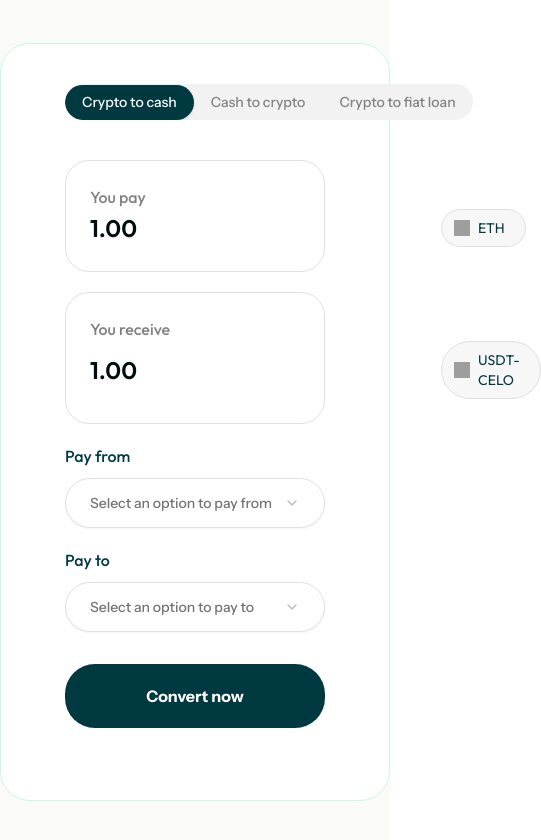
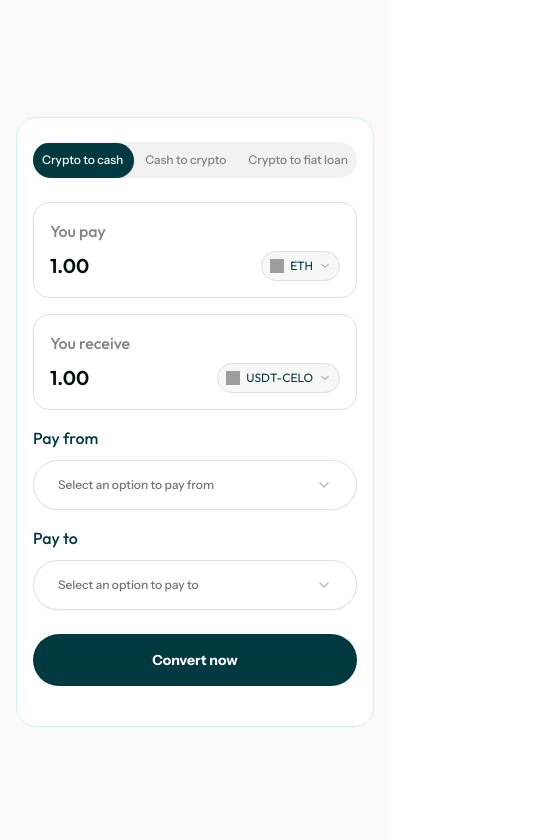
Before and after one commit to EA10-lite/novacrust-exercise, a React (Vite) app: page / in a window 390 px wide. Shown: the top 840 px of the page, 541 px wide, since content can reach past the window. Built offline with nearby package versions, Linux system fonts and the light colour scheme; grey boxes are pictures that could not be loaded; a web font is replaced by a local one.

Commit message:
working on responsiveness

```diff
--- a/src/App.tsx
+++ b/src/App.tsx
@@ -3,7 +3,7 @@ import "./App.css";
 
 const App = () => {
   return (
-    <div className="min-h-screen flex items-center justify-center bg-[#fafaf8] py-8">
+    <div className="min-h-screen flex items-center justify-center bg-[#fafaf8] py-4 px-4 sm:py-8">
       <PaymentForm />
     </div>
   )
--- a/src/modules/core/components/forms/CustomSelect.tsx
+++ b/src/modules/core/components/forms/CustomSelect.tsx
@@ -1,7 +1,5 @@
-
 import { useRef } from "react";
 import { type FormikValues, useFormikContext } from "formik"
-
 import {
     Select,
     SelectContent,
@@ -10,29 +8,28 @@ import {
     SelectTrigger,
     SelectValue,
 } from "@/modules/core/components/ui/select"
-
 import Error from "./Error";
 import Label from "./Label"
 
 interface Option {
-    value:          string;
-    title:          string;
-    icon?:         string;
+    value: string;
+    title: string;
+    icon?: string;
 }
 
 interface CustomSelectProps {
-    options:        Option[];
-    placeholder?:   string;
-    label:          string;
-    name:           string;
-    disabled?:      boolean;
+    options: Option[];
+    placeholder?: string;
+    label: string;
+    name: string;
+    disabled?: boolean;
 }
+
 const CustomSelect: React.FC<CustomSelectProps> = ({ options, placeholder, label, name }) =>{
     const inputRef = useRef<HTMLButtonElement>(null);
-
     const { errors, touched, setFieldValue, values } = useFormikContext<FormikValues>();
 
-     const handleFocus = () => {
+    const handleFocus = () => {
         if (inputRef.current && !inputRef.current.classList.contains("active-input")) {
             inputRef.current.classList.add("active-input");
         }
@@ -44,7 +41,7 @@ const CustomSelect: React.FC<CustomSelectProps> = ({ options, placeholder, label
     };
 
     return (
-        <div className="form-field mb-5">
+        <div className="form-field mb-4 sm:mb-5">
             { label && (
                 <Label
                     name={name}
@@ -54,7 +51,7 @@ const CustomSelect: React.FC<CustomSelectProps> = ({ options, placeholder, label
             <Select value={values[name]} onValueChange={(e)=> setFieldValue(name, e)} >
                 <SelectTrigger
                     className={`
-                        select-btn bg-white w-full rounded-[30px] text-black text-left text-sm leading-base font-[500] px-[24px] py-[18px] border
+                        select-btn bg-white w-full rounded-[30px] text-black text-left text-xs sm:text-sm leading-base font-[500] border
                         ${ errors[name] && touched[name] ? "border-error text-error bg-opacity-50 text-black error-input" : "border-[#E0E0E0]" }
                     `}
                     style={{
@@ -67,20 +64,20 @@ const CustomSelect: React.FC<CustomSelectProps> = ({ options, placeholder, label
                     <SelectValue
                         defaultValue={values[name]}
                         placeholder={placeholder}
-                        className="text-secondary text-left text-sm leading-base font-[500] px-[24px] py-[20px]"
+                        className="text-secondary text-left text-xs sm:text-sm leading-base font-[500]"
                     />
                 </SelectTrigger>
-                <SelectContent className="w-[100%] bg-white border-none">
+                <SelectContent className="w-[98%] mx-auto bg-white border-none">
                     <SelectGroup>
                         { options?.map((option, index) => (
                             <SelectItem
                                 value={option?.value}
                                 key={index}
-                                className="p-[12px]"
+                                className="p-2.5 sm:p-[12px]"
                             >
                                 <div className="flex items-center gap-2">
-                                    { option?.icon && <img src={option?.icon} alt={option?.title} className="w-4 h-4" /> }
-                                    { option?.title }
+                                    { option?.icon && <img src={option?.icon} alt={option?.title} className="w-3.5 h-3.5 sm:w-4 sm:h-4" /> }
+                                    <span className="text-xs sm:text-sm">{ option?.title }</span>
                                 </div>
                             </SelectItem>
                         ))}
--- a/src/modules/core/components/forms/Submit.tsx
+++ b/src/modules/core/components/forms/Submit.tsx
@@ -13,12 +13,16 @@ const Submit: React.FC<SubmitProps> = ({ title, loading, disabled }) => {
 
     return (
         <button
-            className="form-btn bg-primary flex items-center gap-3 justify-center rounded-[30px] py-[20px] px-[40px] text-white whitespace-nowrap cursor-pointer text-base leading-base font-[700] w-full"
+            className="form-btn bg-primary flex items-center gap-2 sm:gap-3 justify-center  rounded-[30px] py-4 px-6 sm:py-5 sm:px-8 md:py-[20px] md:px-[40px] text-white whitespace-nowrap cursor-pointer text-sm sm:text-base leading-base font-[700] w-full"
             type="submit"
             onClick={()=> handleSubmit()}
             disabled={disabled ? disabled : loading}
+            style={{
+                opacity: disabled || loading ? 0.5 : 1,
+                cursor: disabled || loading ? "not-allowed" : "pointer",
+            }}
         >
-            { loading && <LuLoaderCircle className="animate-spin delay-[150ms] ease-in text-lg" />}
+            { loading && <LuLoaderCircle className="animate-spin delay-[150ms] ease-in text-base sm:text-lg" />}
             <span> { title } </span>
         </button>
     )
--- a/src/modules/payments/components/CryptoToCash.tsx
+++ b/src/modules/payments/components/CryptoToCash.tsx
@@ -23,7 +23,7 @@ const CryptoToCash = () => {
         setLoading(false);
     }
     return (
-        <div className="py-[32px]">
+        <div className="py-4 sm:py-6 md:py-[32px]">
             <Formik
                 initialValues={{
                     payFrom: "",
@@ -38,7 +38,7 @@ const CryptoToCash = () => {
             >
                 {()=> (
                     <div className="">
-                        <div className="mb-[32px]">
+                        <div className="mb-6 sm:mb-8 md:mb-[32px]">
                             <PaymentInput
                                 name="amount"
                                 label="You pay"
--- a/src/modules/payments/components/CurrencyDropdown.tsx
+++ b/src/modules/payments/components/CurrencyDropdown.tsx
@@ -7,7 +7,6 @@ import {
 } from "@/modules/core/components/ui/dropdown-menu";
 import { Search, ChevronDown } from "lucide-react";
 import { CURRENCY_OPTIONS } from "../data";
-
 
 type CurrencyDropdownProps = {
     value?: string;
@@ -40,29 +39,29 @@ export function CurrencyDropdown({ value, onChange }: CurrencyDropdownProps) {
     return (
         <DropdownMenu open={open} onOpenChange={setOpen}>
             <DropdownMenuTrigger asChild>
-                <div className="border border-[#E0E0E0] bg-[#F7F7F7] rounded-[30px] px-[12px] py-[8px] flex items-center gap-2 cursor-pointer">
-                    <img src={selectedCurrency.icon} alt={selectedCurrency.label} className="w-4 h-4" />
-                    <span className="text-primary text-sm font-[400]">{selectedCurrency.label}</span>
-                    <ChevronDown className={`w-4 h-4 text-[#828282] transition-transform duration-200 ${open ? 'rotate-180' : ''}`} />
+                <div className="border border-[#E0E0E0] bg-[#F7F7F7] rounded-[20px] sm:rounded-[30px] px-2 py-1.5 sm:px-[12px] sm:py-[8px] flex items-center gap-1.5 sm:gap-2 cursor-pointer shrink-0">
+                    <img src={selectedCurrency.icon} alt={selectedCurrency.label} className="w-3.5 h-3.5 sm:w-4 sm:h-4" />
+                    <span className="text-primary text-xs sm:text-sm font-[400] whitespace-nowrap">{selectedCurrency.label}</span>
+                    <ChevronDown className={`w-3 h-3 sm:w-4 sm:h-4 text-[#828282] transition-transform duration-200 ${open ? 'rotate-180' : ''}`} />
                 </div>
             </DropdownMenuTrigger>
             <DropdownMenuContent
                 align="end"
-                className="w-[224px] rounded-[20px] px-[12px] py-[16px]"
+                className="w-[200px] sm:w-[224px] rounded-[16px] sm:rounded-[20px] px-3 sm:px-[12px] py-3 sm:py-[16px]"
             >
                 <div className="relative">
-                    <Search className="absolute left-3 top-1/2 transform -translate-y-1/2 w-4 h-4 text-[#828282]" />
+                    <Search className="absolute left-2.5 sm:left-3 top-1/2 transform -translate-y-1/2 w-3.5 h-3.5 sm:w-4 sm:h-4 text-[#828282]" />
                     <input
                         type="text"
                         placeholder="Search currency..."
                         value={searchQuery}
                         onChange={(e) => setSearchQuery(e.target.value)}
-                        className="w-full pl-9 pr-3 py-2 border border-[#E0E0E0] rounded-[20px] text-sm focus:outline-none focus:ring-2 focus:ring-primary"
+                        className="w-full pl-8 sm:pl-9 pr-2.5 sm:pr-3 py-1.5 sm:py-2 border border-[#E0E0E0] rounded-[16px] sm:rounded-[20px] text-xs sm:text-sm focus:outline-none focus:ring-2 focus:ring-primary"
                         onClick={(e) => e.stopPropagation()}
                         onKeyDown={(e) => e.stopPropagation()}
                     />
                 </div>
-                <div className="max-h-[200px] overflow-y-auto">
+                <div className="max-h-[180px] sm:max-h-[200px] overflow-y-auto">
                     {filteredOptions.length > 0 ? (
                         filteredOptions.map((option) => (
                             <DropdownMenuCheckboxItem
@@ -71,16 +70,16 @@ export function CurrencyDropdown({ value, onChange }: CurrencyDropdownProps) {
                                 onSelect={() => handleSelect(option.value)}
                                 className="w-full p-0"
                             >
-                                <div className="flex items-center justify-start gap-2 p-[12px]">
+                                <div className="flex items-center justify-start gap-2 p-2.5 sm:p-[12px]">
                                     {option.icon && (
-                                        <img src={option.icon} alt={option.label} className="w-4 h-4" />
+                                        <img src={option.icon} alt={option.label} className="w-3.5 h-3.5 sm:w-4 sm:h-4" />
                                     )}
-                                    <span className="text-primary text-sm font-[400]">{option.label}</span>
+                                    <span className="text-primary text-xs sm:text-sm font-[400]">{option.label}</span>
                                 </div>
                             </DropdownMenuCheckboxItem>
                         ))
                     ) : (
-                        <div className="p-[12px] text-sm text-[#828282] text-center">
+                        <div className="p-2.5 sm:p-[12px] text-xs sm:text-sm text-[#828282] text-center">
                             No currency found
                         </div>
                     )}
--- a/src/modules/payments/components/PaymentForm.tsx
+++ b/src/modules/payments/components/PaymentForm.tsx
@@ -1,9 +1,8 @@
 import { PaymentTabs } from "./PaymentTabs";
-
 
 const PaymentForm = () => {
     return (
-        <div className="w-full max-w-[640px] max-h-[762px] bg-white rounded-[30px] border border-stroke px-[64px] py-[40px]">
+        <div className="w-full max-w-[640px] max-h-[762px] bg-white rounded-[20px] sm:rounded-[30px] border border-stroke px-4 py-6 sm:px-8 md:px-[64px] md:py-[40px]">
             <PaymentTabs />
         </div>
     )
--- a/src/modules/payments/components/PaymentInput.tsx
+++ b/src/modules/payments/components/PaymentInput.tsx
@@ -16,7 +16,6 @@ const PaymentInput = ({
     const { values, setFieldValue , errors, touched } = useFormikContext<FormikValues>();
     const currencyName = currencyFieldName || `${name}Currency`;
 
-
     const handleChange = (e: React.ChangeEvent<HTMLInputElement>) => {
         const inputValue = e.target.value;
         if (inputValue === "" || inputValue === ".") {
@@ -29,19 +28,18 @@ const PaymentInput = ({
         }
     };
 
-
     return (
-        <div className="mb-5">
-            <div className={`rounded-[24px] border p-[24px] ${errors[name] && touched[name] ? "border-error" : " border-[#E0E0E0]"}`}>
+        <div className="mb-4 sm:mb-5">
+            <div className={`rounded-[16px] sm:rounded-[24px] border p-4 sm:p-6 md:p-[24px] ${errors[name] && touched[name] ? "border-error" : " border-[#E0E0E0]"}`}>
                 <Label
                     name={name}
                     label={label}
                     className="text-[#828282] mb-0"
                 />
 
-                <div className="flex items-center gap-2 justify-between">
+                <div className="flex items-center gap-2 sm:gap-3 justify-between mt-2">
                     <input
-                        className="flex-1 text-black text-2xl font-[600]"
+                        className="flex-1 text-black text-xl sm:text-2xl font-[600] min-w-0"
                         type="text"
                         inputMode="decimal"
                         value={values[name]}
--- a/src/modules/payments/components/PaymentTabs.tsx
+++ b/src/modules/payments/components/PaymentTabs.tsx
@@ -1,4 +1,3 @@
-
 import {
   Tabs,
   TabsContent,
@@ -10,29 +9,29 @@ import CryptoToCash from "./CryptoToCash"
 
 export function PaymentTabs() {
     return (
-        <div className="flex w-full flex-col gap-6">
+        <div className="flex w-full flex-col gap-4 sm:gap-6">
             <Tabs defaultValue="crypto-to-cash" className="flex flex-col">
-                <TabsList className="rounded-[30px] bg-[#F2F2F2] overflow-hidden p-0 mx-auto">
+                <TabsList className="rounded-[20px] sm:rounded-[30px] bg-[#F2F2F2] overflow-hidden p-0 mx-auto w-full sm:w-auto">
                     <TabsTrigger
                         value="crypto-to-cash"
-                        className="data-[state=active]:bg-primary data-[state=active]:text-white data-[state=active]:rounded-[30px] text-sm leading-sm font-[500] text-[#828282] py-[8px] px-[16px]"
+                        className="data-[state=active]:bg-primary data-[state=active]:text-white data-[state=active]:rounded-[20px] sm:data-[state=active]:rounded-[30px] text-xs sm:text-sm leading-sm font-[500] text-[#828282] py-[6px] px-[10px] sm:py-[8px] sm:px-[16px] flex-1 sm:flex-none"
                     >
-                        Crypto to cash
+                        <span className="whitespace-nowrap">Crypto to cash</span>
                     </TabsTrigger>
                     <TabsTrigger
                         value="cash-to-crypto"
-                        className="data-[state=active]:bg-primary data-[state=active]:text-white data-[state=active]:rounded-[30px] text-sm leading-sm font-[500] text-[#828282] py-[8px] px-[16px]"
+                        className="data-[state=active]:bg-primary data-[state=active]:text-white data-[state=active]:rounded-[20px] sm:data-[state=active]:rounded-[30px] text-xs sm:text-sm leading-sm font-[500] text-[#828282] py-[6px] px-[10px] sm:py-[8px] sm:px-[16px] flex-1 sm:flex-none"
                     >
-                        Cash to crypto
+                        <span className="whitespace-nowrap">Cash to crypto</span>
                     </TabsTrigger>
                     <TabsTrigger
                         value="crypto-to-fiat-loan"
-                        className="data-[state=active]:bg-primary data-[state=active]:text-white data-[state=active]:rounded-[30px] text-sm leading-sm font-[500] text-[#828282] py-[8px] px-[16px]"
+                        className="data-[state=active]:bg-primary data-[state=active]:text-white data-[state=active]:rounded-[20px] sm:data-[state=active]:rounded-[30px] text-xs sm:text-sm leading-sm font-[500] text-[#828282] py-[6px] px-[10px] sm:py-[8px] sm:px-[16px] flex-1 sm:flex-none"
                     >
-                        Crypto to fiat loan
+                        <span className="whitespace-nowrap">Crypto to fiat loan</span>
                     </TabsTrigger>
                 </TabsList>
-                <div className="min-h-[600px]">
+                <div className="min-h-[400px] sm:min-h-[500px] md:min-h-[600px]">
                     <TabsContent value="crypto-to-cash" className="mt-0">
                         <CryptoToCash />
                     </TabsContent>
--- a/src/modules/payments/data.ts
+++ b/src/modules/payments/data.ts
@@ -17,7 +17,7 @@ export const PAYMENT_OPTIONS = [
         icon: "/assets/images/wallet-connect.svg",
     },
     {
-        title: "Others",
+        title: "Other Crypto Wallets (Binance, Conibase, Bybit etc)",
         value: "other",
         icon: "/assets/images/others.svg",
     },
```
Also changed, not shown: src/modules/core/components/forms/Input.tsx (+13 -14 lines), src/modules/payments/components/CashToCrypto.tsx (+6 -8 lines).
